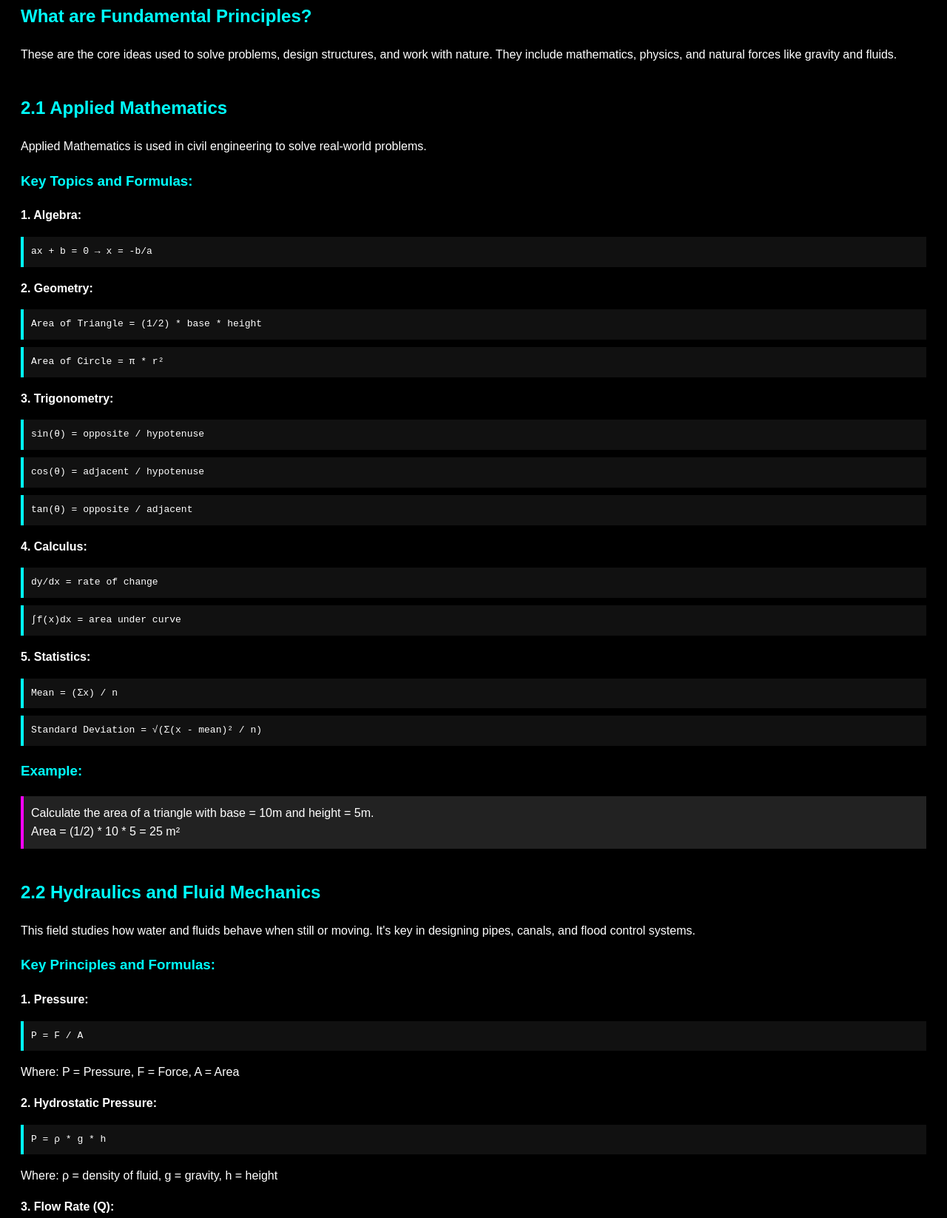
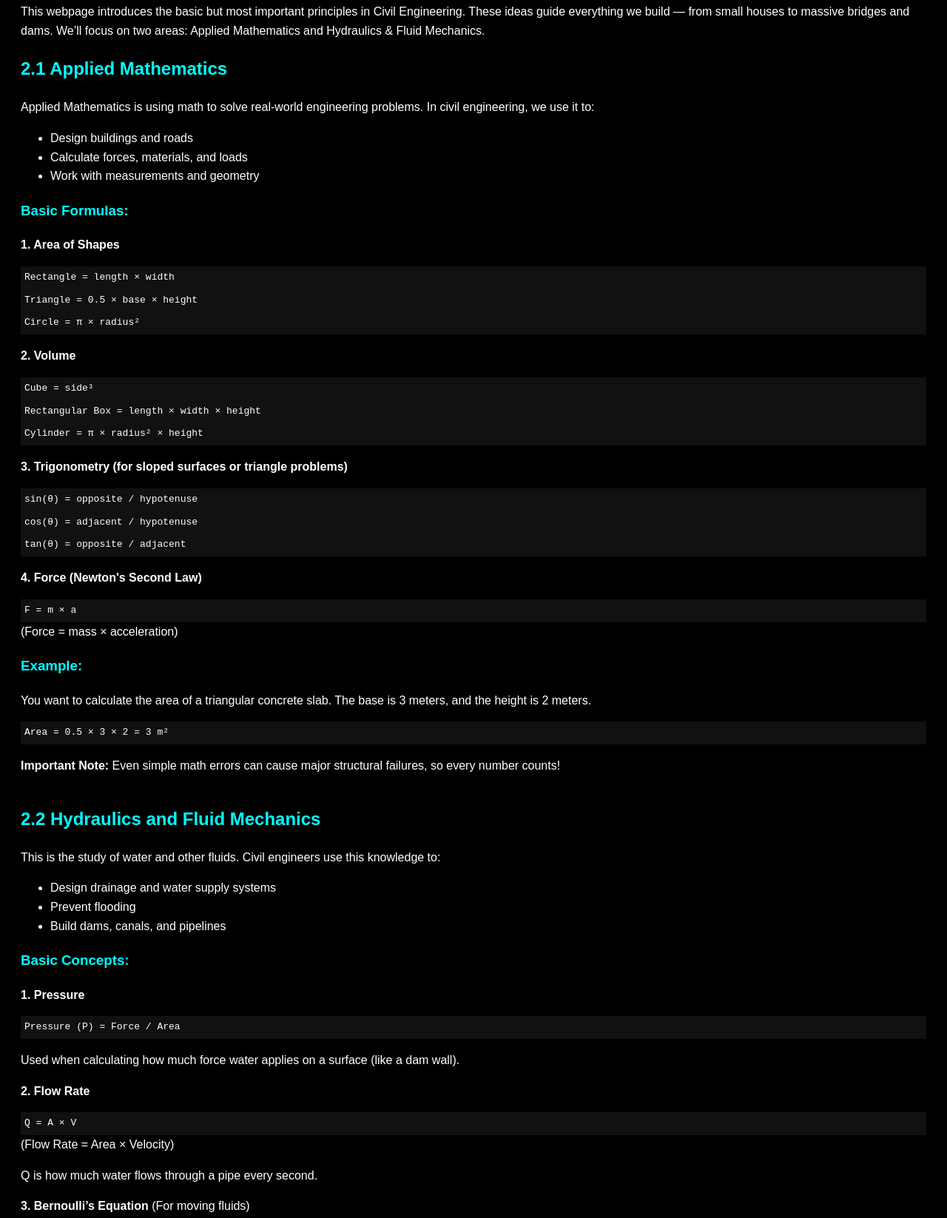
Before and after one commit to Aj-26ha4/SmartStat, a plain HTML site: page index.html in a window 1280 px wide. Shown: the part 119-1765 px from the top of the page at 74% size. Drawn offline with Linux system fonts and the light colour scheme.

Commit message:
index.html

```diff
--- a/index.html
+++ b/index.html
@@ -5,36 +5,100 @@
   <title>Fundamental Principles in Civil Engineering</title>
   <style>
     body {
+      font-family: Arial, sans-serif;
       background-color: #000;
       color: #fff;
-      font-family: Arial, sans-serif;
+      padding: 20px;
       line-height: 1.6;
-      padding: 20px;
     }
     h1, h2, h3 {
       color: #00ffff;
     }
+    code, pre {
+      background: #111;
+      padding: 5px;
+      display: block;
+      white-space: pre-wrap;
+      word-wrap: break-word;
+    }
     .section {
       margin-bottom: 40px;
     }
-    .formula {
-      background: #111;
-      padding: 10px;
-      border-left: 4px solid #00ffff;
-      margin: 10px 0;
-      font-family: monospace;
-    }
-    .example {
-      background: #222;
-      padding: 10px;
-      border-left: 4px solid #ff00ff;
-      margin: 10px 0;
-    }
   </style>
 </head>
-<body>
-  <h1>Fundamental Principles in Civil Engineering</h1>  <div class="section">
-    <h2>What are Fundamental Principles?</h2>
+<body>  <h1>Fundamental Principles in Civil Engineering</h1>
+  <p>This webpage introduces the basic but most important principles in Civil Engineering. These ideas guide everything we build — from small houses to massive bridges and dams. We’ll focus on two areas: Applied Mathematics and Hydraulics & Fluid Mechanics.</p>  <div class="section">
+    <h2>2.1 Applied Mathematics</h2>
+    <p>Applied Mathematics is using math to solve real-world engineering problems. In civil engineering, we use it to:</p>
+    <ul>
+      <li>Design buildings and roads</li>
+      <li>Calculate forces, materials, and loads</li>
+      <li>Work with measurements and geometry</li>
+    </ul><h3>Basic Formulas:</h3>
+<p><strong>1. Area of Shapes</strong></p>
+<code>Rectangle = length × width</code>
+<code>Triangle = 0.5 × base × height</code>
+<code>Circle = π × radius²</code>
+
+<p><strong>2. Volume</strong></p>
+<code>Cube = side³</code>
+<code>Rectangular Box = length × width × height</code>
+<code>Cylinder = π × radius² × height</code>
+
+<p><strong>3. Trigonometry (for sloped surfaces or triangle problems)</strong></p>
+<code>sin(θ) = opposite / hypotenuse</code>
+<code>cos(θ) = adjacent / hypotenuse</code>
+<code>tan(θ) = opposite / adjacent</code>
+
+<p><strong>4. Force (Newton's Second Law)</strong></p>
+<code>F = m × a</code> (Force = mass × acceleration)
+
+<h3>Example:</h3>
+<p>You want to calculate the area of a triangular concrete slab. The base is 3 meters, and the height is 2 meters.</p>
+<code>Area = 0.5 × 3 × 2 = 3 m²</code>
+
+<p><strong>Important Note:</strong> Even simple math errors can cause major structural failures, so every number counts!</p>
+
+  </div>  <div class="section">
+    <h2>2.2 Hydraulics and Fluid Mechanics</h2>
+    <p>This is the study of water and other fluids. Civil engineers use this knowledge to:</p>
+    <ul>
+      <li>Design drainage and water supply systems</li>
+      <li>Prevent flooding</li>
+      <li>Build dams, canals, and pipelines</li>
+    </ul><h3>Basic Concepts:</h3>
+<p><strong>1. Pressure</strong></p>
+<code>Pressure (P) = Force / Area</code>
+<p>Used when calculating how much force water applies on a surface (like a dam wall).</p>
+
+<p><strong>2. Flow Rate</strong></p>
+<code>Q = A × V</code> (Flow Rate = Area × Velocity)
+<p>Q is how much water flows through a pipe every second.</p>
+
+<p><strong>3. Bernoulli’s Equation</strong> (For moving fluids)</p>
+<code>P + 0.5ρv² + ρgh = constant</code>
+<p>This means energy is conserved. As speed increases, pressure drops (like water from a hose).</p>
+
+<p><strong>4. Continuity Equation</strong></p>
+<code>A1 × V1 = A2 × V2</code>
+<p>Water flowing in must flow out — used for pipe design.</p>
+
+<h3>Example:</h3>
+<p>Water flows through a pipe that is 0.2 m² in area at a speed of 3 m/s. What is the flow rate?</p>
+<code>Q = A × V = 0.2 × 3 = 0.6 m³/s</code>
+
+<h3>Real Use:</h3>
+<p>When designing a drainage system, we need to know how much rainwater will flow off roads so we can make pipes big enough.</p>
+
+  </div>  <div class="section">
+    <h2>Summary</h2>
+    <ul>
+      <li><strong>Applied Math:</strong> The language of engineering. It helps us calculate and measure accurately.</li>
+      <li><strong>Hydraulics & Fluids:</strong> Helps control water safely and design systems that manage flow and pressure.</li>
+    </ul>
+    <p>These two areas are just the beginning of what civil engineers need to master. But once you get them, everything else becomes easier.</p>
+  </div></body>
+</html>    <h2>What are Fundamental Principles?</h2>
     <p>These are the core ideas used to solve problems, design structures, and work with nature. They include mathematics, physics, and natural forces like gravity and fluids.</p>
   </div>  <div class="section">
     <h2>2.1 Applied Mathematics</h2>
```
